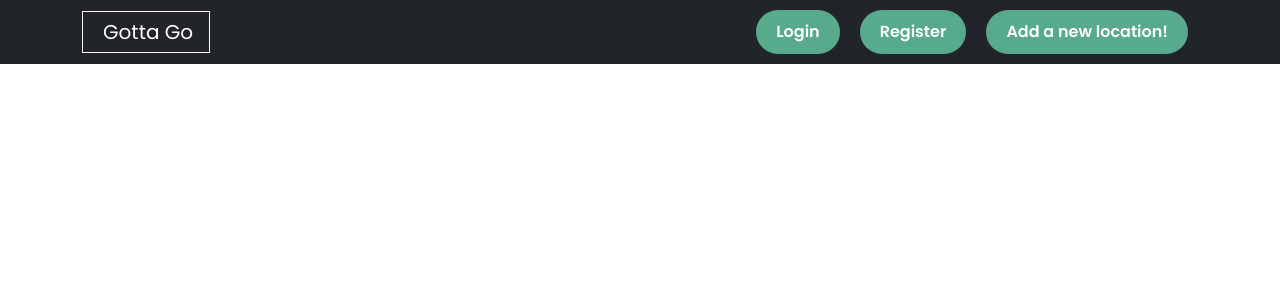
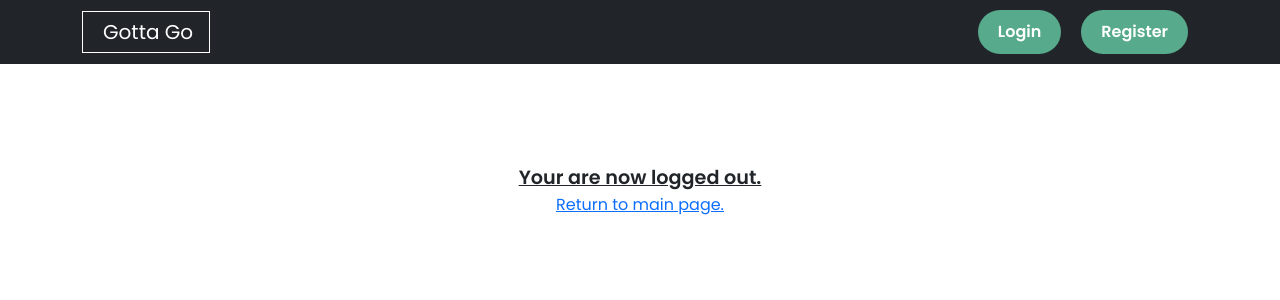
Before and after one commit to koogler/gotta-go, a React (Create React App) app: page /logout in a window 1280 px wide. Shown: the top 300 px of the page. Built offline with nearby package versions, Linux system fonts and the light colour scheme.

Commit message:
adding Logout feature, and conditional rendering on navbar

```diff
--- a/src/components/Login/Login.js
+++ b/src/components/Login/Login.js
@@ -4,6 +4,7 @@ import PropTypes from 'prop-types';
 import { LocationsContext } from '../../context/LocationsContext';
 import LocationFind from '../../api/LocationFind';
 import { Link } from 'react-router-dom'
+import useToken from '../Dashboard/useToken'
 
 async function loginUser(credentials) {
   return fetch('http://localhost:8080/login', {
@@ -17,7 +18,7 @@ async function loginUser(credentials) {
 }
 
 
-export default function Login({ setToken }) {
+export default function Login() {
 
   const [errorMessages, setErrorMessages] = useState({});
   const [isSubmitted, setIsSubmitted] = useState(false);
@@ -41,6 +42,8 @@ export default function Login({ setToken }) {
     uname: "invalid username",
     pass: "invalid password"
   };
+
+  const { token, setToken } = useToken();
 
   const handleSubmit = async (event) => {
 
@@ -77,6 +80,7 @@ export default function Login({ setToken }) {
   const renderForm = (
     <div className="form-container">
       <form className="form" onSubmit={handleSubmit}>
+
         <div className="input-container">
           <label>Username </label>
           <input className="form--input" type="text" name="uname" required />
@@ -91,6 +95,7 @@ export default function Login({ setToken }) {
           Login
         </button>
       </form>
+      <div><Link to="/register">Don't have an account? Click here to sign up.</Link></div>
     </div>
   );
 
@@ -98,8 +103,10 @@ export default function Login({ setToken }) {
     <div className="app">
       <div className="login-form">
         <div className="title">Sign In</div>
-        <div><Link to="/register">Don't have an account? Click here to sign up.</Link></div>
-        {isSubmitted ? <div>User is successfully logged in</div> : renderForm}
+        {isSubmitted ? <div>
+          <div className='user-info'>User is successfully logged in</div>
+          <a className='user-info' href='/'>Click here to return to the home page.</a>
+        </div> : renderForm}
       </div>
     </div>
   );
--- a/src/components/Login/Login.scss
+++ b/src/components/Login/Login.scss
@@ -68,3 +68,10 @@ body {
   background-color: #d74c4e;
   color: white;
 }
+
+.user-info {
+  border-radius: 10px;
+  display: flex;
+  flex-direction: column;
+  align-items: center;
+}
--- /dev/null
+++ b/src/components/Logout/Logout.js
@@ -0,0 +1,21 @@
+import { Link } from 'react-router-dom'
+import useToken from '../Dashboard/useToken'
+import { Navigate } from 'react-router-dom';
+import { useEffect } from 'react';
+
+
+export default function Logout() {
+
+  useEffect(() => {
+    localStorage.clear()
+  }, [])
+
+  return (
+    <div className="app">
+      <div className="login-form">
+        <div className="title">Your are now logged out.</div>
+        <a href="/">Return to main page.</a>
+      </div>
+    </div>
+  )
+}
--- a/src/components/Navbar/TopNav.js
+++ b/src/components/Navbar/TopNav.js
@@ -1,10 +1,15 @@
 import React from "react"
 import { Link } from 'react-router-dom';
 import { Navbar, Container, Nav } from 'react-bootstrap';
+import useToken from "../Dashboard/useToken";
 
 import "./TopNav.scss"
 
+
 function TopNav() {
+
+  const { token, setToken } = useToken();
+
   return (
     <Navbar bg="dark" variant="dark" className="header">
       <Container>
@@ -14,9 +19,10 @@ function TopNav() {
         <Nav className="me-auto">
         </Nav>
         <Nav>
-          <Link to="/login" className="click">Login</Link>
-          <Link to="/register" className="click">Register</Link>
-          <Link to="/locationadd" className="click">Add a new location!</Link>
+          {!token && (<Link to="/login" className="click">Login</Link>)}
+          {!token && (<Link to="/register" className="click">Register</Link>)}
+          {token && (<Link to="/logout" className="click">Logout</Link>)}
+          {token && (<Link to="/locationadd" className="click">Add a new location!</Link>)}
         </Nav>
       </Container>
     </Navbar>
--- a/src/index.js
+++ b/src/index.js
@@ -13,6 +13,7 @@ import TopNav from './components/Navbar/TopNav'
 import Login from './components/Login/Login'
 import Register from './components/Register/Register'
 import Middle from './components/Middle/Middle'
+import Logout from './components/Logout/Logout'
 
 
 ReactDOM.render(
@@ -27,6 +28,7 @@ ReactDOM.render(
         <Route exact path="/login" element={<Login />} />
         <Route exact path="/register" element={<Register />} />
         <Route exact path='/middle' element={<Middle />} />
+        <Route exact path='/logout' element={<Logout />} />
       </Routes>
     </BrowserRouter>
   </LocationsContextProvider >
```
